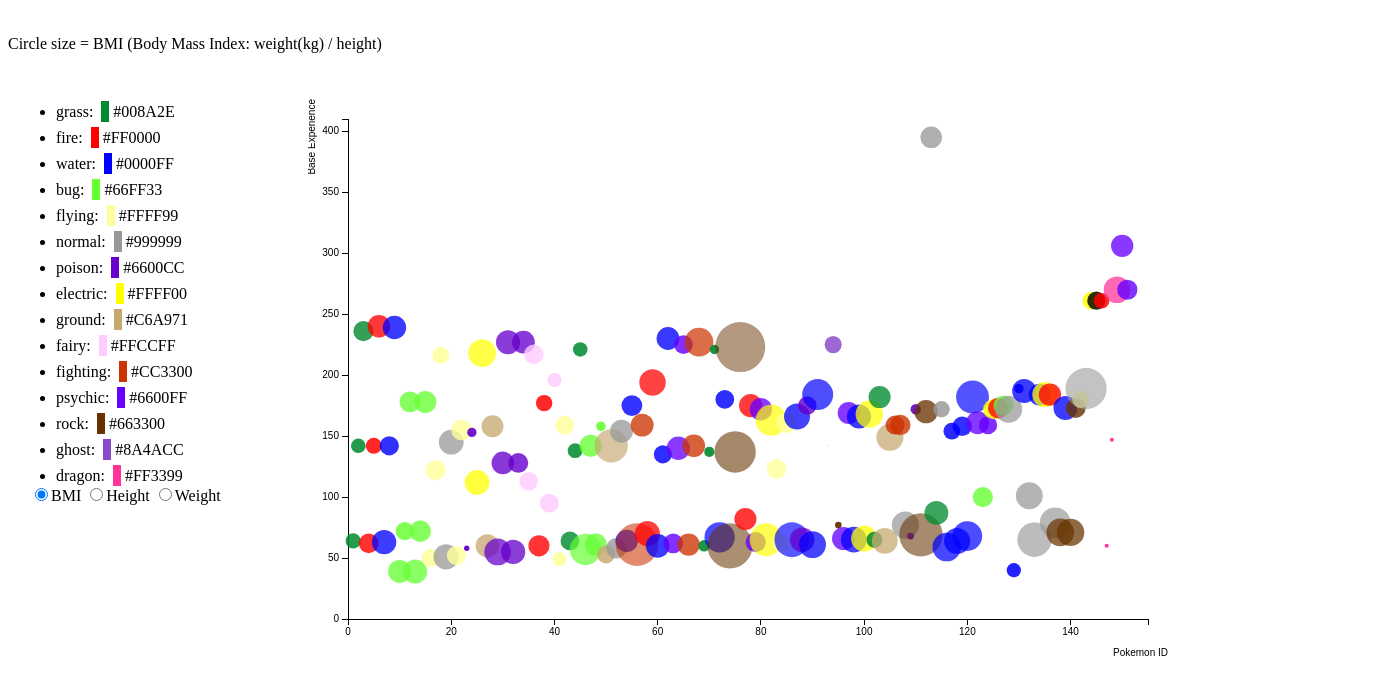
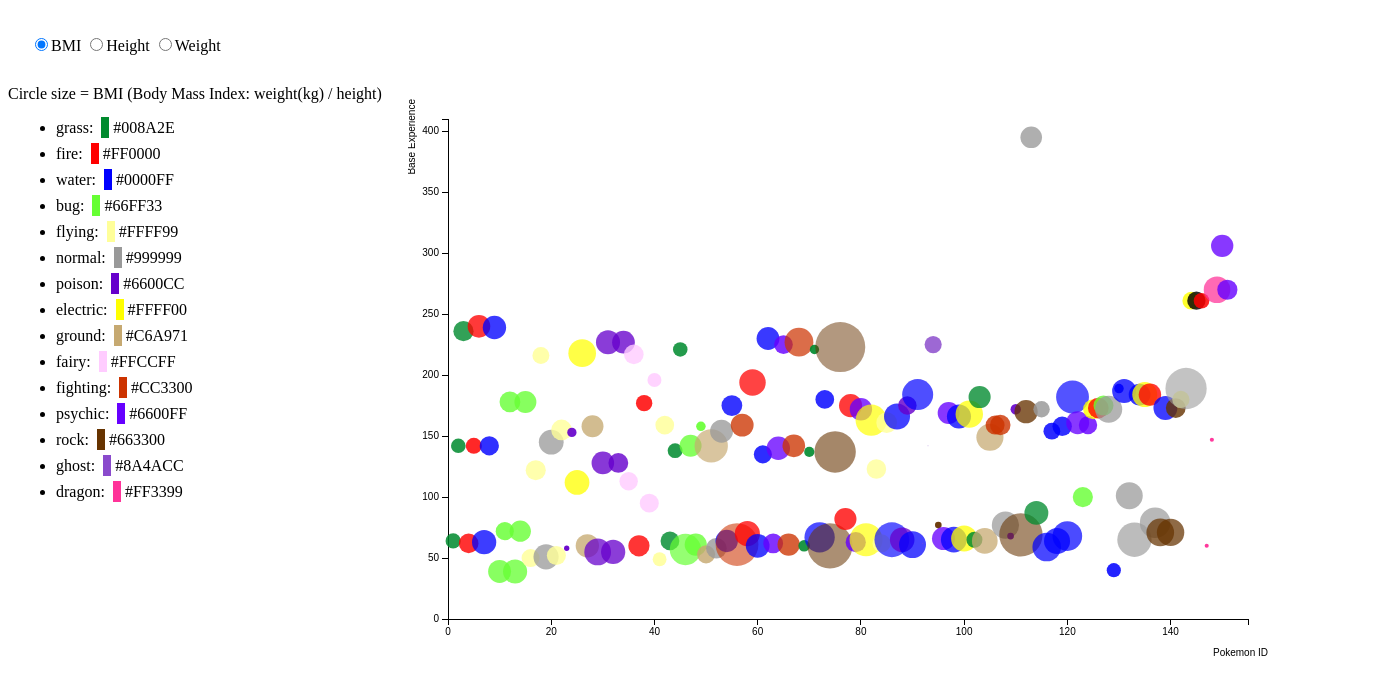
Before and after one commit to HVNT/pokemon-vis, a plain HTML site: page index.html in a window 1280 px wide. Shown: the part 61-756 px from the top of the page, 1388 px wide, since content can reach past the window. Drawn offline with nearby package versions, Linux system fonts and the light colour scheme.

Commit message:
padding right of chart

```diff
--- a/index.html
+++ b/index.html
@@ -18,19 +18,20 @@
 
         .key {
             position: absolute;
-            top: 0;
+            top: 50px;
             left: 0;
         }
 
         .chart {
             position: absolute;
             top: 30px;
-            left: 150px;
+            left: 200px;
+            padding-right: 100px;
         }
 
         .circle-interactions {
             position: absolute;
-            top: 450px;
+            top: 0;
             left: 0;
         }
 
@@ -65,7 +66,6 @@
 <div class="container">
     <div class="key">
         <p>Circle size = BMI (Body Mass Index: weight(kg) / height)</p>
-        <br/>
         <ul>
             <li style="margin: 8px">grass: <span style="background: #008A2E; padding: 2px; margin: 4px;">&nbsp;</span>#008A2E
             </li>
@@ -192,6 +192,8 @@
                 height = 500,
                 width = 800,
                 margin = 40,
+                xMargin = 100,
+                yMargin = 200,
                 labelX = 'Pokemon ID',
                 labelY = 'Base Experience';
         var svg = d3.select('.chart')
```
